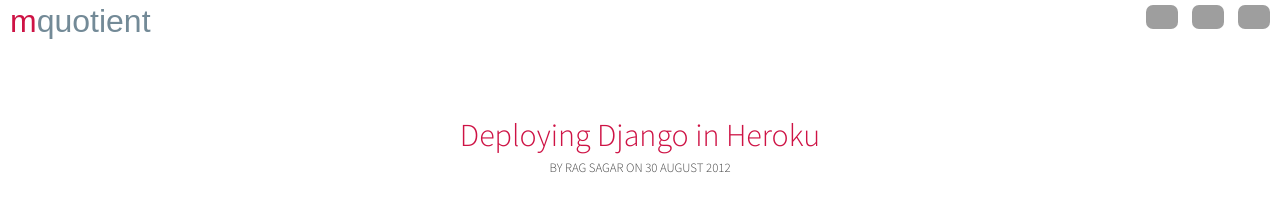
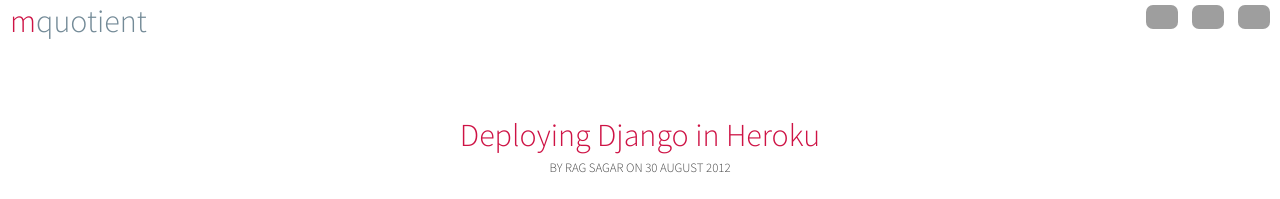
Before and after one commit to mquotient/mquotient.github.com, a Jekyll site: the page built from index.html, in a window 1280 px wide. Shown: the top 199 px of the page. Built offline with Jekyll 4.4.1, drawn with Linux system fonts in a browser that asks for light colours; grey boxes are pictures that could not be loaded.

Commit message:
Changed the logo font.

```diff
--- a/css/base.css
+++ b/css/base.css
@@ -93,6 +93,8 @@
     color: #738A97;
 }
 #menu .logo{
+    font-family: 'Source Sans Pro', sans-serif;
+    font-weight: 300;
     float: left;
     font-size: 2em;
 }
```
